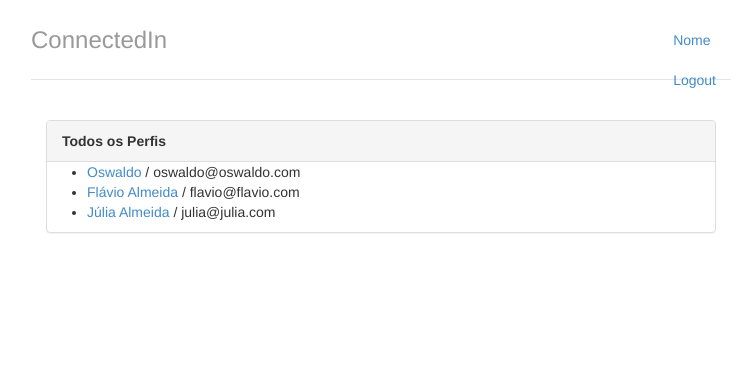
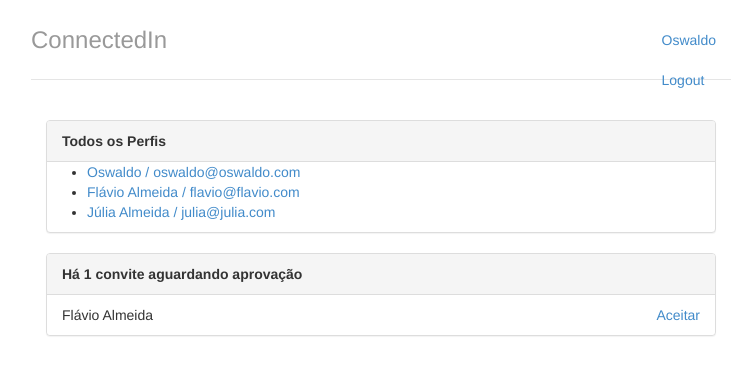
Before and after one commit to tainarareis/softwareclub, a Django app: page / in a window 1280 px wide. Shown: the top 375 px of the page, without its empty margins (259-1006 px from the left). Run offline with Django 3.2, Linux system fonts and the light colour scheme; data comes from the database, SQL or seed files in the repository; both versions use the stored data as it was after the commit.

Commit message:
Enabling users invitations

```diff
--- a/perfis/models.py
+++ b/perfis/models.py
@@ -14,7 +14,7 @@ class Perfil(models.Model):
 
 
 class Convite(models.Model):
-    """relacionamento bidirecional usando mais
-    um parâmetro do models.ForeignKey, o related_name"""
+    """relacionamento bidirecional usando um parâmetro
+    a mais no models.ForeignKey: o related_name"""
     solicitante = models.ForeignKey(Perfil, related_name='convites_feitos')
     convidado = models.ForeignKey(Perfil, related_name='convites_recebidos')
--- a/perfis/templates/base.html
+++ b/perfis/templates/base.html
@@ -12,7 +12,7 @@
   <div class="container">
     <div class="header">
       <ul class="nav nav-pill pull-right">
-        <li><a href="{% url 'index' %}">Nome</a></li>
+        <li><a href="{% url 'index' %}">{{perfil_logado.nome}}</a></li>
         <li><a href="/logout">Logout</a></li>
       </ul>
       <h3 class="text-muted">ConnectedIn</h3>
--- a/perfis/templates/index.html
+++ b/perfis/templates/index.html
@@ -11,7 +11,7 @@
 			<ul>
 				{% for perfil in perfis %}
 					<li>
-						<a href="{% url 'exibir' perfil.id %}">{{ perfil.nome }}</a> / {{ perfil.email }}
+						<a href="{% url 'exibir' perfil.id %}">{{ perfil.nome }} / {{ perfil.email }}</a>
 					</li>
 				{% endfor %}
 			</ul>
@@ -19,4 +19,26 @@
 			<p>Nenhum Perfil encontrado</p>
 		{% endif %}
 	</div>
+
+	<div class="panel panel-default">
+		{% if perfil_logado.convites_recebidos.count %}
+		<div class="panel-heading">
+			<strong> Há  {{perfil_logado.convites_recebidos.count}}
+				convite{{perfil_logado.convites_recebidos.count |pluralize}}
+				aguardando aprovação</strong>
+		</div>
+		<ul class="list-group">
+			{% for convite in perfil_logado.convites_recebidos.all %}
+			<li class="list-group-item">
+				{{convite.solicitante.nome}}
+				<a href="#" class="pull-right">Aceitar</a>
+			</li>
+			{% endfor %}
+		{% else %}
+		<div class="panel-body">
+			<p>Nenhum convite recebido</p>
+		</div>
+		{% endif %}
+	</div>
+
 {% endblock %}
--- a/perfis/views.py
+++ b/perfis/views.py
@@ -5,7 +5,9 @@ from perfis.models import Perfil
 
 
 def index(request):
-    return render(request, 'index.html', {'perfis': Perfil.objects.all()})
+    return render(request, 'index.html', {
+        'perfis': Perfil.objects.all(),
+        'perfil_logado': get_perfil_logado(request)})
 
 
 def homepage(request):
```
Also changed, not shown: perfis/templates/perfil.html (+4 -4 lines), db.sqlite3, 2 other files.
